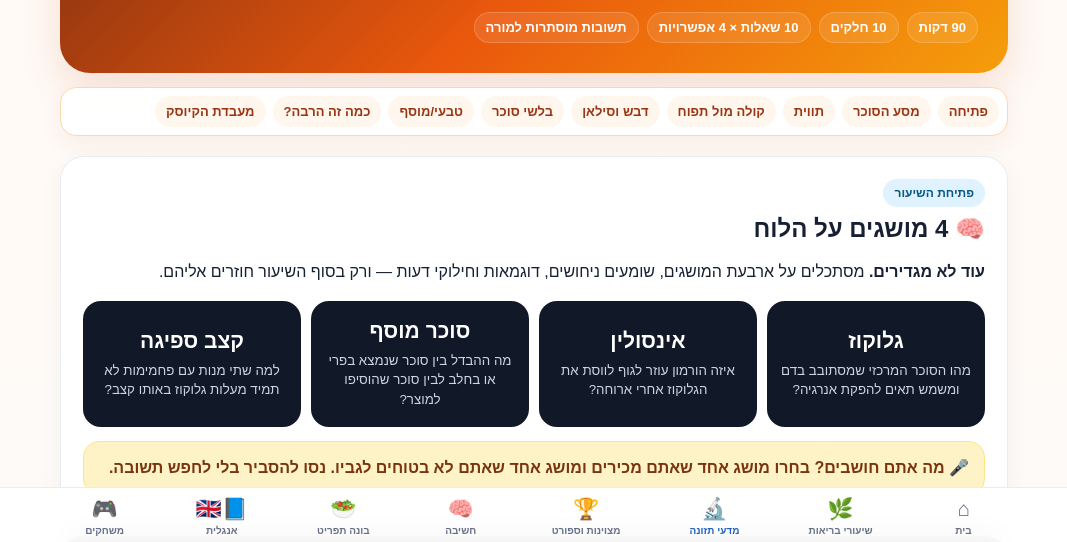
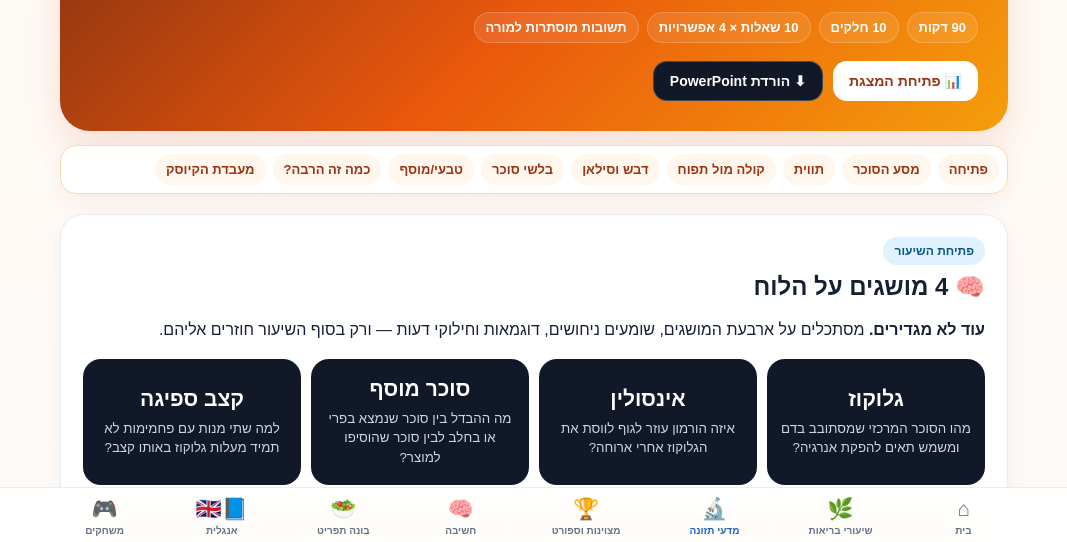
Before and after one commit to benaviv311-eng/teacher-site, a website: page nutrition-grade8-lesson5.html in a window 1280 px wide. Shown: the part 256-798 px from the top of the page, without its empty margins (106-1173 px from the left). Drawn offline with Linux system fonts and the light colour scheme.

Commit message:
Add lesson 5 presentation links to lesson page

```diff
--- a/nutrition-grade8-lesson5.html
+++ b/nutrition-grade8-lesson5.html
@@ -11,7 +11,7 @@ body{margin:0;font-family:Arial,"Noto Sans Hebrew",sans-serif;background:linear-
 .app{max-width:980px;margin:auto;padding:18px 16px 110px}
 .top{display:flex;justify-content:space-between;align-items:center;gap:12px}.brand{font-size:22px;font-weight:900}.back{display:inline-block;text-decoration:none;color:#172033;background:#fff;border:1px solid #e5e7eb;border-radius:14px;padding:11px 14px;box-shadow:0 4px 18px #14213d12;font-weight:800}
 .hero{margin-top:18px;background:linear-gradient(135deg,#7c2d12,#ea580c 52%,#f59e0b);color:#fff;border-radius:30px;padding:30px;box-shadow:0 16px 40px #c2410c25}.hero small{opacity:.92;font-weight:900}.hero h1{margin:7px 0 8px;font-size:clamp(32px,5vw,50px);line-height:1.08}.hero p{margin:0;line-height:1.7;max-width:840px;font-size:17px}
-.meta{display:flex;gap:8px;flex-wrap:wrap;margin-top:15px}.meta span{background:#ffffff19;border:1px solid #ffffff2f;border-radius:999px;padding:7px 11px;font-weight:900;font-size:13px}
+.meta{display:flex;gap:8px;flex-wrap:wrap;margin-top:15px}.meta span{background:#ffffff19;border:1px solid #ffffff2f;border-radius:999px;padding:7px 11px;font-weight:900;font-size:13px}.presentation-actions{display:flex;gap:10px;flex-wrap:wrap;margin-top:18px}.presentation-actions a{display:inline-flex;align-items:center;justify-content:center;text-decoration:none;border-radius:14px;padding:11px 16px;font-weight:900;font-size:14px}.presentation-actions .open-ppt{background:#fff;color:#9a3412}.presentation-actions .download-ppt{background:#111827;color:#fff;border:1px solid #ffffff35}
 .route{position:sticky;top:6px;z-index:20;display:flex;gap:7px;overflow:auto;margin:14px 0;padding:8px;background:#fffffff0;border:1px solid #fed7aa;border-radius:16px;backdrop-filter:blur(10px);box-shadow:0 8px 22px #9a341210}.route a{white-space:nowrap;text-decoration:none;color:#9a3412;background:#fff7ed;border-radius:999px;padding:8px 11px;font-weight:900;font-size:13px}
 .section,.game,.science{background:#fff;border:1px solid #e8edf4;border-radius:24px;padding:22px;margin-top:20px;box-shadow:0 6px 24px #14213d0b}.section h2,.game h2,.science h2{margin:0 0 10px}.kicker{display:inline-block;background:#ffedd5;color:#9a3412;border-radius:999px;padding:7px 11px;font-size:12px;font-weight:900;margin-bottom:8px}
 .board-plan{background:#111827;color:#fff;border-radius:22px;padding:22px;margin-top:18px;box-shadow:inset 0 0 0 2px #ffffff18}.board-plan h2{margin:0 0 12px}.board-plan ol{margin:10px 0 18px;padding-right:24px;line-height:1.9;font-weight:800}.hook{background:#fef3c7;color:#78350f;border-radius:16px;padding:15px;font-size:21px;font-weight:900;line-height:1.55}
@@ -41,6 +41,7 @@ body{margin:0;font-family:Arial,"Noto Sans Hebrew",sans-serif;background:linear-
 <h1>🍬 סוכר: מה באמת קורה בגוף?</h1>
 <p>לא “סוכר טוב או רע”, אלא מה קורה מהרגע שאוכלים מתוק, איך גלוקוז ואינסולין נכנסים לתמונה, איך קוראים תווית בלי ליפול למלכודות — ומה באמת יש במשקאות ובמאכלים שהתלמידים פוגשים כל יום.</p>
 <div class="meta"><span>90 דקות</span><span>10 חלקים</span><span>10 שאלות × 4 אפשרויות</span><span>תשובות מוסתרות למורה</span></div>
+<div class="presentation-actions"><a class="open-ppt" href="https://docs.google.com/presentation/d/1SVIAxzZa1uRVFayEfrOadTdwsj21R_zH/edit?usp=drivesdk" target="_blank" rel="noopener">📊 פתיחת המצגת</a><a class="download-ppt" href="https://drive.google.com/uc?export=download&id=1SVIAxzZa1uRVFayEfrOadTdwsj21R_zH" target="_blank" rel="noopener">⬇ הורדת PowerPoint</a></div>
 </section>
 
 <nav class="route" aria-label="מסלול השיעור">
```
